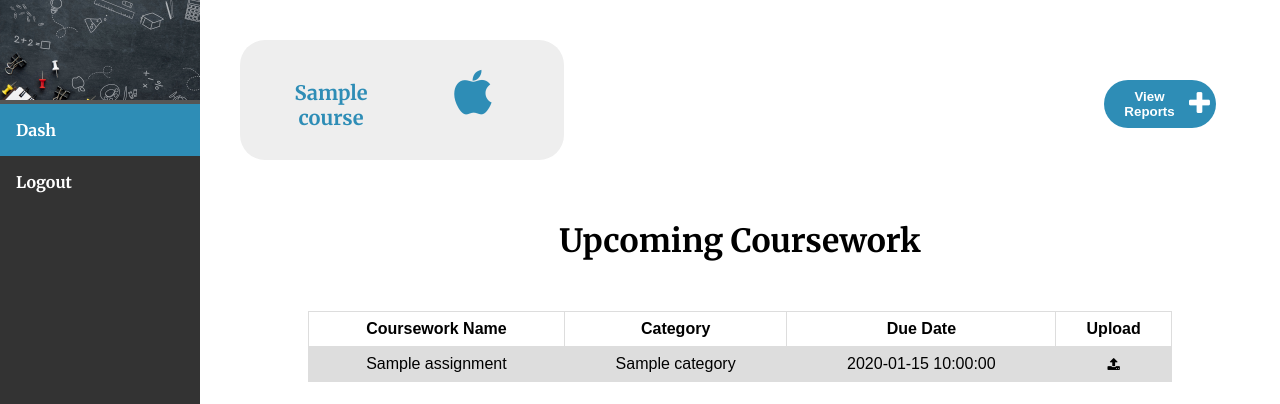
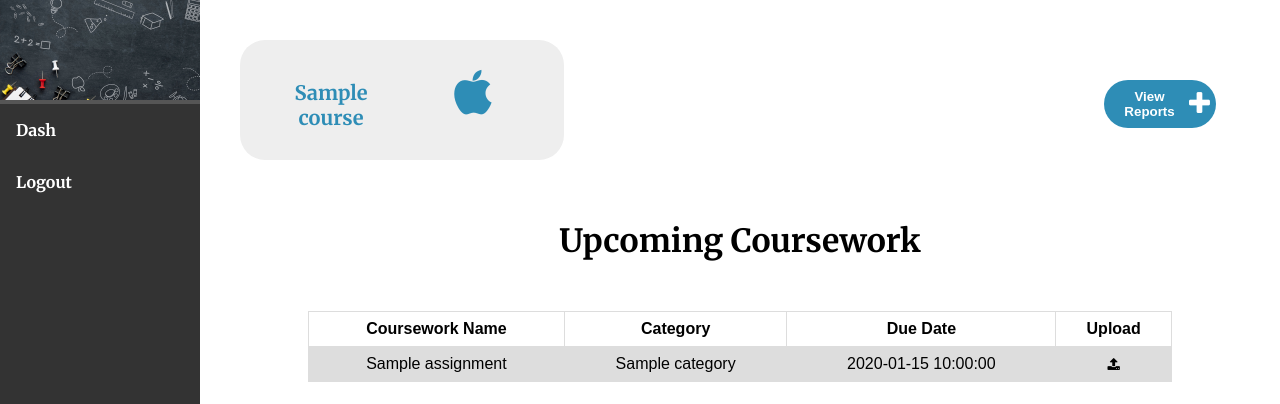
Before and after one commit to lappe044/TriScan, a Flask app: template app/templates/class.html in a window 1280 px wide. Shown: the top 404 px of the page. Run offline with Flask 2, Linux system fonts and the light colour scheme; the template is opened without the code that fills it: most values are stand-ins (such as "Sample title", 1, 10 or a date in 2020).

Commit message:
im stupid and didn't save all the files
actual current updates

```diff
--- a/app/database.py
+++ b/app/database.py
@@ -136,7 +136,7 @@ def get_assignments(uid, courseid):
 
     return assignments_returnable
 
-
+#KEVIN PLEASE SEE IF YOU CAN GET THIS TO WORK worst case we use a text file instead of a pdf to show we can do something
 def upload_file_to_database(file_name, file_contents, courseId):
     fileId = str(uuid.uuid4())
     mongo.save_file(fileId, file_contents)
@@ -202,6 +202,7 @@ def create_chat(userId):
     mongo.db.chats.insert_one({'chatName': 'New Chat', 'chatId': chatId, 'lastMessageAt': sentAt, 'lastMessageId': None, 'members': [userId]})
     return chatId
 
+#KEVIN PLEASE LOOK AT THIS
 def create_chat_with_user(userId, creatorId, chatName):
     existingChatId = list(mongo.db.chats.find({'chatName': {'$all': [chatName]}}).limit(1))
     if len(existingChatId) > 0:
--- a/app/templates/class.html
+++ b/app/templates/class.html
@@ -21,7 +21,7 @@
             <a class = "picture" href="">
                 <img src="/static/images/school.jpg">
             </a>
-            <a class="active" href="{{ url_for('dashboard_page')}}">Dash</a>
+            <a  href="{{ url_for('dashboard_page')}}">Dash</a>
             <a href="{{ url_for('logout')}}">Logout</a>
         </div>
         <div class="right_content">
--- a/app/templates/faculty_course_view.html
+++ b/app/templates/faculty_course_view.html
@@ -21,7 +21,7 @@
             <a class = "picture" href="">
                 <img src="/static/images/school.jpg">
             </a>
-            <a class="active" href="{{ url_for('dashboard_page')}}">Dash</a>
+            <a href="{{ url_for('dashboard_page')}}">Dash</a>
             <a href="{{ url_for('logout')}}">Logout</a>
         </div>
         <div class="right_content">
```
